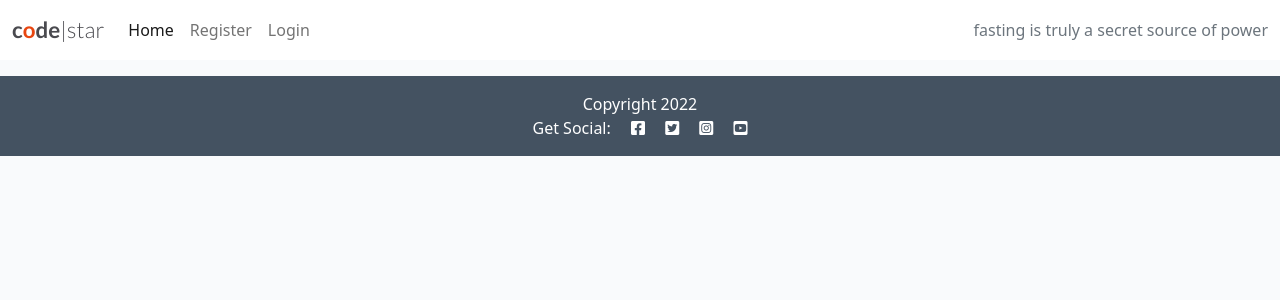
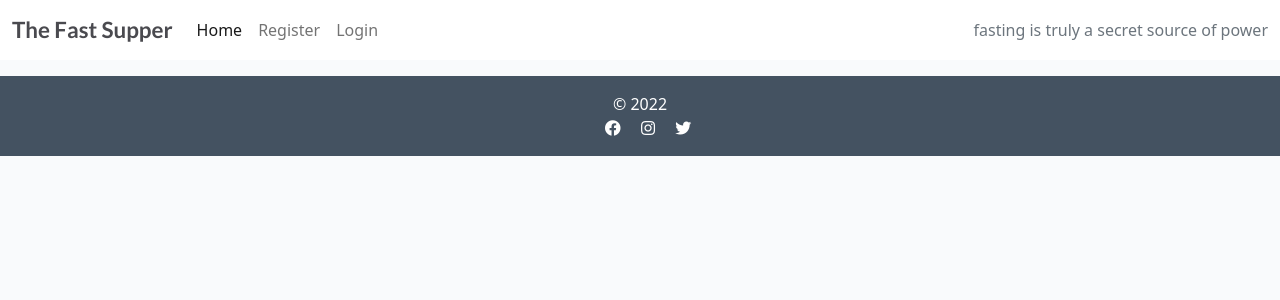
Before and after one commit to richardreiter/the-fast-supper, a Django app: page / in a window 1280 px wide. Shown: the top 300 px of the page. Run offline with Django 3.2, Linux system fonts and the light colour scheme; data that the repository does not hold is empty.

Commit message:
Update base.html logo and social links

```diff
--- a/templates/base.html
+++ b/templates/base.html
@@ -40,8 +40,7 @@
 
     <nav class="navbar navbar-expand-lg navbar-light bg-white">
         <div class="container-fluid">
-            <a class="navbar-brand" href="{% url 'home' %}"><span class="brand">c<span class="red-o">o</span>de<span
-                        class="thin">|star</span></span></span></a>
+            <a class="navbar-brand" href="{% url 'home' %}"><span class="brand">The Fast Supper</a>
             <button class="navbar-toggler" type="button" data-bs-toggle="collapse" data-bs-target="#navbarText"
                 aria-controls="navbarText" aria-expanded="false" aria-label="Toggle navigation">
                 <span class="navbar-toggler-icon"></span>
@@ -85,11 +84,15 @@
     https://github.com/Code-Institute-Solutions/Django3blog -->
     <!-- Footer -->
     <footer class="footer mt-auto py-3 dark-bg">
-        <p class="m-0 text-center text-white">Copyright 2022</p>
-        <p class="m-0 text-center text-white">Get Social: <i class="fab fa-facebook-square ms-3"></i>
-            <i class="fab fa-twitter-square ms-3"></i>
-            <i class="fab fa-instagram-square ms-3"></i>
-            <i class="fab fa-youtube-square ms-3"></i></p>
+        <p class="m-0 text-center text-white">&copy; 2022</p>
+        <p class="m-0 text-center text-white">
+            <a class="text-white" href="https://facebook.com" target="_blank" rel="noopener"
+                    aria-label="Visit our Facebook (and opens in a separate tab)"><i class="fab fa-facebook ms-3"></i></a>
+            <a class="text-white" href="https://instagram.com" target="_blank" rel="noopener"
+                    aria-label="Visit our Instagram (and opens in a separate tab)"><i class="fab fa-instagram ms-3"></i></a>
+            <a class="text-white" href="https://twitter.com" target="_blank" rel="noopener"
+                    aria-label="Visit our Twitter (and opens in a separate tab)"><i class="fab fa-twitter ms-3"></i></a>
+        </p>
     </footer>
 </body>
 
```
